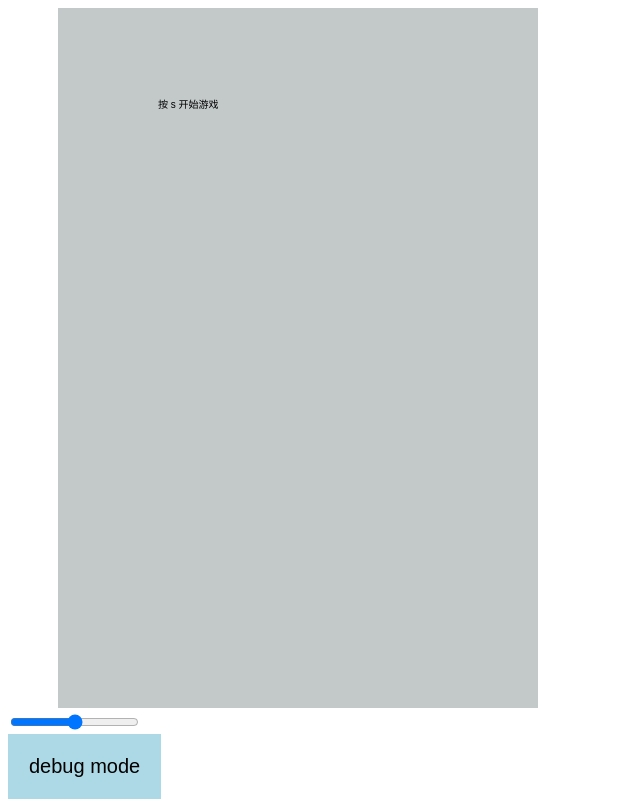
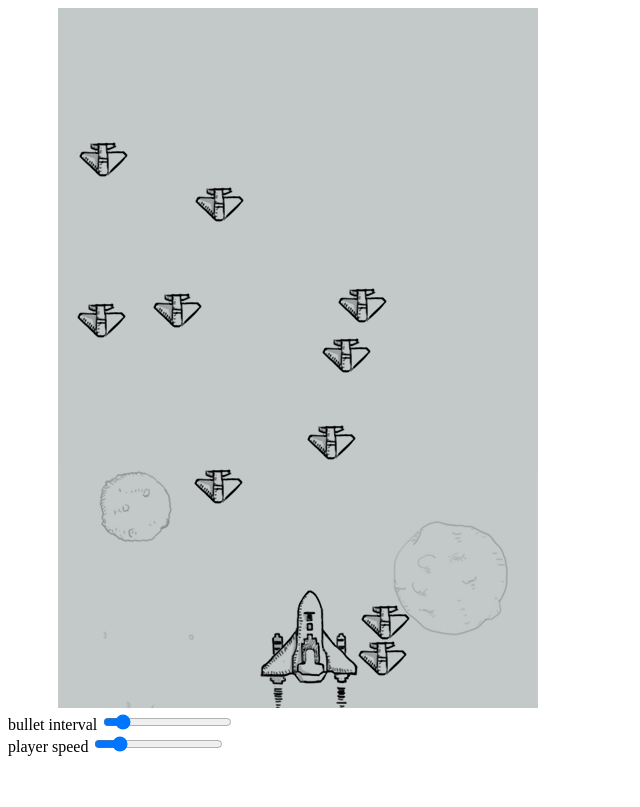
Before and after one commit to eddy0/canvasGame, a plain HTML site: page flight/index.html in a window 1280 px wide. Shown: the whole page, without its empty margins (0-640 px from the left). Drawn offline with Linux system fonts and the light colour scheme.

Commit message:
add flight and moe

```diff
--- a/flight/game/img.js
+++ b/flight/game/img.js
@@ -1,12 +1,17 @@
+const config = {
+    player_speed: 10,
+    bullet_interval: 3,
+}
+
 class Img {
-    constructor(game) {
+    constructor(game, name) {
         this.game = game
-        this.name = this.constructor.name.toLowerCase()
+        this.name = name || this.constructor.name.toLowerCase()
         this.image = this.game.images[this.name]
         this.x = 0
         this.y = 0
-        this.w = this.image.width
-        this.h = this.image.height
+        this.width = this.image.width
+        this.height = this.image.height
     }
 
     draw() {}
@@ -15,13 +20,77 @@ class Img {
 }
 
 class Player extends Img {
-    constructor(game) {
-        super(game)
+    constructor(game, name) {
+        super(game, name)
+        this.speed = 10
+        this.interval = 3
+    }
+    moveLeft() {
+        this.x -= this.speed
+    }
+    moveRight() {
+        this.x += this.speed
+    }
+    moveUp() {
+        this.y -= this.speed
+    }
+    moveDown() {
+        this.y += this.speed
+    }
+    fire() {
+        if (this.interval === 0) {
+            this.interval = config['bullet_interval']
+            let bullet = new Bullet(this.game)
+            bullet.x = this.x + this.width / 2
+            bullet.y = this.y - 10
+            this.game.scene.add(bullet)
+        }
+    }
+    update() {
+        this.speed = config['player_speed']
+        if (this.interval > 0) {
+            this.interval--
+        }
     }
 }
 
 class Bg extends Img {
-    constructor(game) {
-        super(game)
+    constructor(game, name) {
+        super(game, name)
     }
 }
+
+class Enemy extends Img {
+    constructor(game, name) {
+        super(game, name)
+        this.setup()
+    }
+
+    setup() {
+        this.x = random(0, 300)
+        this.y = random(-200, 0)
+        this.speed = random(2, 5)
+    }
+
+    update() {
+        this.y += this.speed
+        if (this.y > 800) {
+            this.setup()
+        }
+    }
+}
+
+class Bullet extends Img {
+    constructor(game) {
+        super(game, 'bullet')
+        this.type = 'bullet'
+        this.setup()
+    }
+
+    setup() {
+        this.speed = 5
+    }
+    update() {
+        this.y -= this.speed
+    }
+}
--- /dev/null
+++ b/flight/game/scene.js
@@ -0,0 +1,39 @@
+class Scene {
+    constructor(game) {
+        this.game = game
+        this.elements = []
+    }
+
+    // 单例
+    static create(...args) {
+        if (this.i === undefined) {
+            this.i = new this(...args)
+        }
+        return this.i
+    }
+
+    add(element) {
+        this.elements.push(element)
+    }
+
+    draw() {
+        this.elements.map((element) => {
+            this.game.drawImage(element)
+        })
+    }
+
+    recycle(element, index) {
+        if (element.type === 'bullet' && element.y < 10) {
+            this.elements.splice(index, 1)
+        }
+    }
+
+    update() {
+        this.elements.map((element, i) => {
+            if (element.update) {
+                this.recycle(element, i)
+                element.update()
+            }
+        })
+    }
+}
--- a/flight/index.html
+++ b/flight/index.html
@@ -24,26 +24,27 @@
 <body>
     <canvas id='id-canvas-main' width="480" height="700" style="margin-left: 50px; position: absolute"></canvas>
     <canvas id='id-canvas-bg' width="480" height="700" style="margin-left: 50px;"></canvas>
-    <div>
-        <input id="id-input-speed" type="range" min='1' max='60'>
-        <span class="speed-visual"></span>
+    <div class="config">
+        <div>
+            bullet interval
+            <input id="id-input-interval" data-name='bullet_interval' value='3' type="range" min='1' max='20'>
+            <span class="bullet_interval"></span>
+        </div>
+        <div>
+            player speed
+            <input id="id-input-player" type="range" data-name="player_speed" min='1' max='60' value="10">
+            <span class="player_speed"></span>
+        </div>
     </div>
-    <div id="id-editor">
 
-    </div>
-    <div>
-        <button id="id-debug">
-            debug mode
-        </button>
-    </div>
 
     <script src="utils/utils.js"></script>
     <!-- <script src="utils/debug.js"></script> -->
     <script src="utils/levels.js"></script>
     <script src="game/game.js"></script>
     <script src="game/img.js"></script>
+    <script src="game/scene.js"></script>
     <script src="scene/bg.js"></script>
-    <script src="scene/scene.js"></script>
     <script src="scene/start.js"></script>
     <script src="scene/main/ball.js"></script>
     <script src="scene/main/block.js"></script>
@@ -53,10 +54,17 @@
     <script src="scene/editor.js"></script>
     <script src="index.js"></script>
     <script>
-        let button = e('#id-debug')
-        button.addEventListener('click', (event) => {
-            button.classList.toggle('debug')
-            window.enableDebug = !window.enableDebug
+        let box = e('.config')
+        let element = ['player_speed', 'bullet_interval']
+        box.addEventListener('input', (event) => {
+            let target = event.target
+            let name = target.dataset.name
+            if (element.includes(name)) {
+                let val = target.value
+                config[name] = Number(val)
+                let text = e(`.${name}`)
+                text.innerText = val
+            }
         })
         __main()
     </script>
--- a/flight/index.js
+++ b/flight/index.js
@@ -1,7 +1,11 @@
 const images = {
     bg: 'img/background.png',
     player: 'img/me1.png',
+    bullet: 'img/bullet1.png',
     enemy1: 'img/enemy1.png',
+    enemy1_down1: 'img/enemy1_down1.png',
+    enemy2: 'img/enemy2.png',
+    enemy3: 'img/enemy3.png',
 }
 
 const loadImages = (images) => {
@@ -23,7 +27,7 @@ const __main = () => {
             images[name] = img
         })
         let game = Game.singleton(30, images, (g) => {
-            let s = SceneStart.create(g)
+            let s = SceneMain.create(g)
             return s
         })
     })
--- a/flight/scene/main/main.js
+++ b/flight/scene/main/main.js
@@ -1,19 +1,49 @@
 class SceneMain extends Scene {
-    constructor(game, level = 0) {
+    constructor(game) {
         super(game)
         this.bg = new Bg(this.game)
-        log(this.bg.w)
+        this.player = new Player(this.game)
+        this.player.x = 200
+        this.player.y = 580
     }
 
-    init() {}
+    init() {
+        this.add(this.bg)
+        this.add(this.player)
+        for (let i = 0; i < 10; i++) {
+            let enemy = new Enemy(this.game, 'enemy1')
+            this.add(enemy)
+        }
+        this.keymap()
+        log(this.elements)
+    }
 
-    draw() {
-        this.game.drawImage(this.bg)
+    keymap() {
+        let keymap = {
+            a: () => {
+                this.player.moveLeft()
+            },
+            d: () => {
+                this.player.moveRight()
+            },
+            w: () => {
+                this.player.moveUp()
+            },
+            s: () => {
+                this.player.moveDown()
+            },
+            f: () => {
+                this.player.fire()
+            },
+        }
+        this.game.register(keymap)
     }
+
     update() {
+        super.update()
         this.bg.y += 3
-        if (this.bg.y > this.bg.h) {
-            this.bg.y = -this.bg.h
+        if (this.bg.y > this.bg.height) {
+            this.bg.y = -this.bg.height
         }
     }
 }
--- a/flight/scene/scene.js
+++ /dev/null
@@ -1,17 +0,0 @@
-class Scene {
-    constructor(game) {
-        this.game = game
-    }
-
-    // 单例
-    static create(...args) {
-        if (this.i === undefined) {
-            this.i = new this(...args)
-        }
-        return this.i
-    }
-
-    draw() {}
-
-    update() {}
-}
--- a/flight/utils/utils.js
+++ b/flight/utils/utils.js
@@ -20,3 +20,7 @@ function isCollide(a, b) {
         a.x > b.x + b.image.width
     )
 }
+
+const random = function(start, end) {
+    return Math.floor(start + Math.random() * (end - start + 1))
+}
```
Also changed, not shown: flight/game/particle.js (added).
